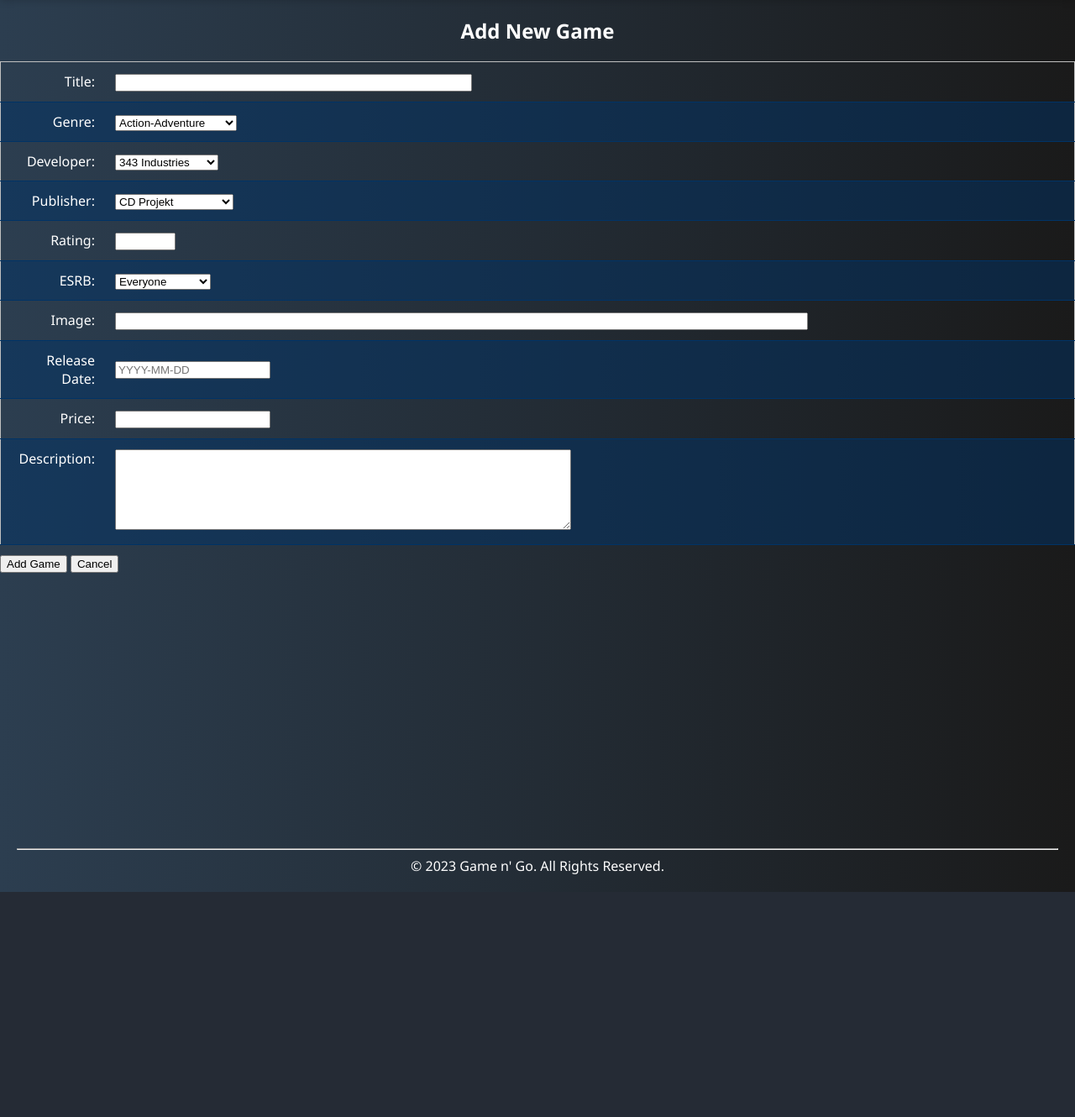
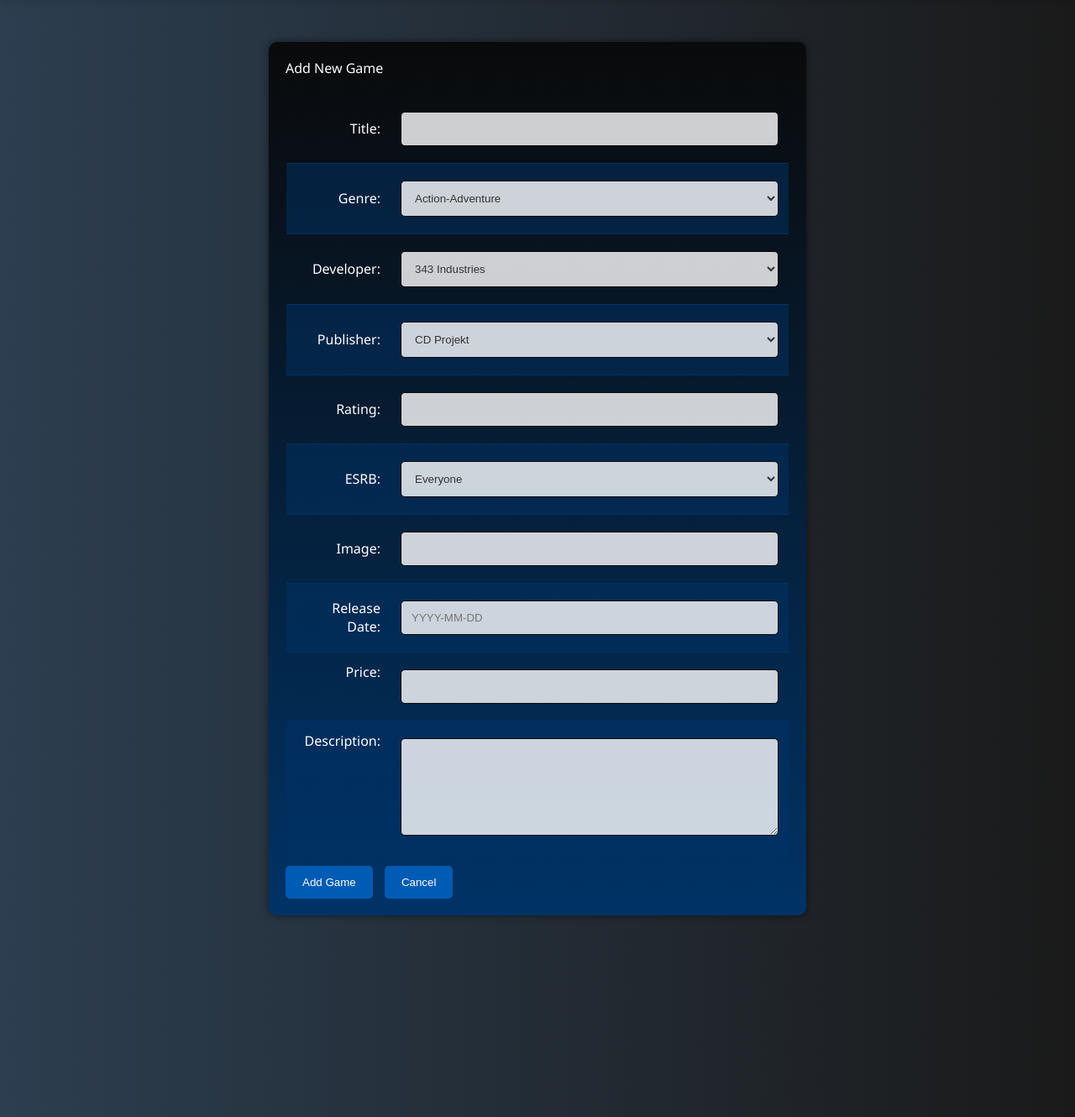
Before and after one commit to jvspeed74/Dynamic-Web-Application_with_Database-Integration, a PHP site: page /addgame.php in a window 1280 px wide. Shown: the part 98-1428 px from the top of the page at 84% size. Before the commit the page ends 1160 px from the top, so only its background shows below. Run offline with PHP 8.4, Linux system fonts and the light colour scheme.

Commit message:
Completed integration for: - addgame.php - gamedetails.php - main.css

```diff
--- a/I210ProjectGitHub/addgame.php
+++ b/I210ProjectGitHub/addgame.php
@@ -8,7 +8,8 @@
 $pageTitle = "Game 'n Go: Add game";
 require_once 'header.php';
 ?>
-
+    <section>
+        <div class="form-container"
         <h2>Add New Game</h2>
         <form action="includes/crud/insertgame.inc.php" method="post">
 
@@ -105,6 +106,6 @@ require_once 'header.php';
             </div>
 
         </form>
-
+    </section>
 <?php
 require_once 'footer.php';
--- a/I210ProjectGitHub/gamedetails.php
+++ b/I210ProjectGitHub/gamedetails.php
@@ -25,6 +25,7 @@ $rows = fetchData($query);
 ?>
 
     <section>
+        <div class="game-details-container"
         <h2>Game Details</h2>
         <table>
             <?php foreach ($rows as $row) { ?>
--- a/I210ProjectGitHub/www/css/main.css
+++ b/I210ProjectGitHub/www/css/main.css
@@ -231,3 +231,145 @@ This made the button appear at the bottom right of the entire page separate of t
 .checkout-button:hover {
     background-color: #005bb5;
 }
+
+
+/*This is code for the Add Game page*/
+
+.form-container {
+    max-width: 600px;
+    margin: 50px auto;
+    padding: 20px;
+    background: linear-gradient(to bottom, #0a0a0a, #003366);
+    color: #fff;
+    border-radius: 10px;
+    box-shadow: 0 0 10px rgba(0, 0, 0, 0.5);
+    margin-bottom: 80px;
+}
+
+.form-container h2 {
+    text-align: center;
+    color: white;
+}
+
+.form-container table {
+    width: 100%;
+    border-collapse: collapse;
+    margin-top: 20px;
+    border: 1px solid #0a0a0a;
+    border-radius: 5px;
+    overflow: hidden;
+    margin-bottom: 40px;
+}
+
+.form-container th, .form-container td {
+    padding: 12px;
+    text-align: left;
+    border-bottom: 1px solid #003366;
+}
+
+.form-container th {
+    background-color: #003366;
+    color: #fff;
+}
+
+.form-container tr:nth-child(even) {
+    background-color: rgba(0, 51, 102, 0.5);
+}
+
+.form-container tr:hover {
+    background-color: rgba(0, 51, 102, 0.7);
+}
+
+.form-container input[type="text"],
+.form-container input[type="number"],
+.form-container select,
+.form-container textarea {
+    width: 100%;
+    padding: 12px;
+    margin: 8px 0;
+    display: inline-block;
+    border: 1px solid #0a0a0a; /* Dark border color */
+    border-radius: 5px;
+    box-sizing: border-box;
+    background-color: rgba(255, 255, 255, 0.8);
+    color: #333;
+}
+
+.form-container input[type="submit"],
+.form-container input[type="button"] {
+    background-color: #005bb5;
+    color: #fff;
+    padding: 12px 20px;
+    border: none;
+    border-radius: 5px;
+    cursor: pointer;
+    margin-right: 10px;
+    transition: background-color 0.3s;
+}
+
+.form-container input[type="submit"]:hover,
+.form-container input[type="button"]:hover {
+    background-color: #0072d6;
+}
+
+/*css for the game details page*/
+
+.game-details-container {
+    max-width: 600px;
+    margin: 50px auto;
+    padding: 20px;
+    background: linear-gradient(to bottom, black, #003366);
+    color: #fff;
+    border-radius: 10px;
+    box-shadow: 0 0 10px rgba(0, 0, 0, 0.5);
+    margin-bottom: 80px;
+}
+
+.game-details-container h2 {
+    text-align: center;
+}
+
+.game-details-container table {
+    width: 100%;
+    border-collapse: collapse;
+    margin-top: 20px;
+}
+
+.game-details-container td {
+    padding: 12px;
+    text-align: left;
+    border-bottom: 1px solid #003366;
+}
+
+.game-details-container td:first-child {
+    font-weight: bold;
+    color: #66a3ff;
+}
+
+.game-details-container tr:nth-child(even) {
+    background-color: rgba(0, 51, 102, 0.5);
+}
+
+.game-details-container tr:hover {
+    background-color: rgba(0, 51, 102, 0.7);
+}
+
+.game-details-container input[type="button"] {
+    background-color: #005bb5;
+    color: #fff;
+    padding: 10px 20px;
+    border: none;
+    border-radius: 5px;
+    cursor: pointer;
+    margin-right: 10px;
+    transition: background-color 0.3s;
+}
+
+.game-details-container input[type="button"]:hover {
+    background-color: #0072d6;
+}
+
+.game-details-container div[style^="color: red; display: inline-block;"] {
+    margin-top: 10px;
+    text-align: center;
+}
```
Also changed, not shown: I210ProjectGitHub/test/addgame.design.php (+3 -2 lines), I210ProjectGitHub/test/gamedetails.design.php (+0 -1 lines), I210ProjectGitHub/test/index.design.php (+2 -2 lines). Lines whose indentation alone changed are shown as unchanged.
